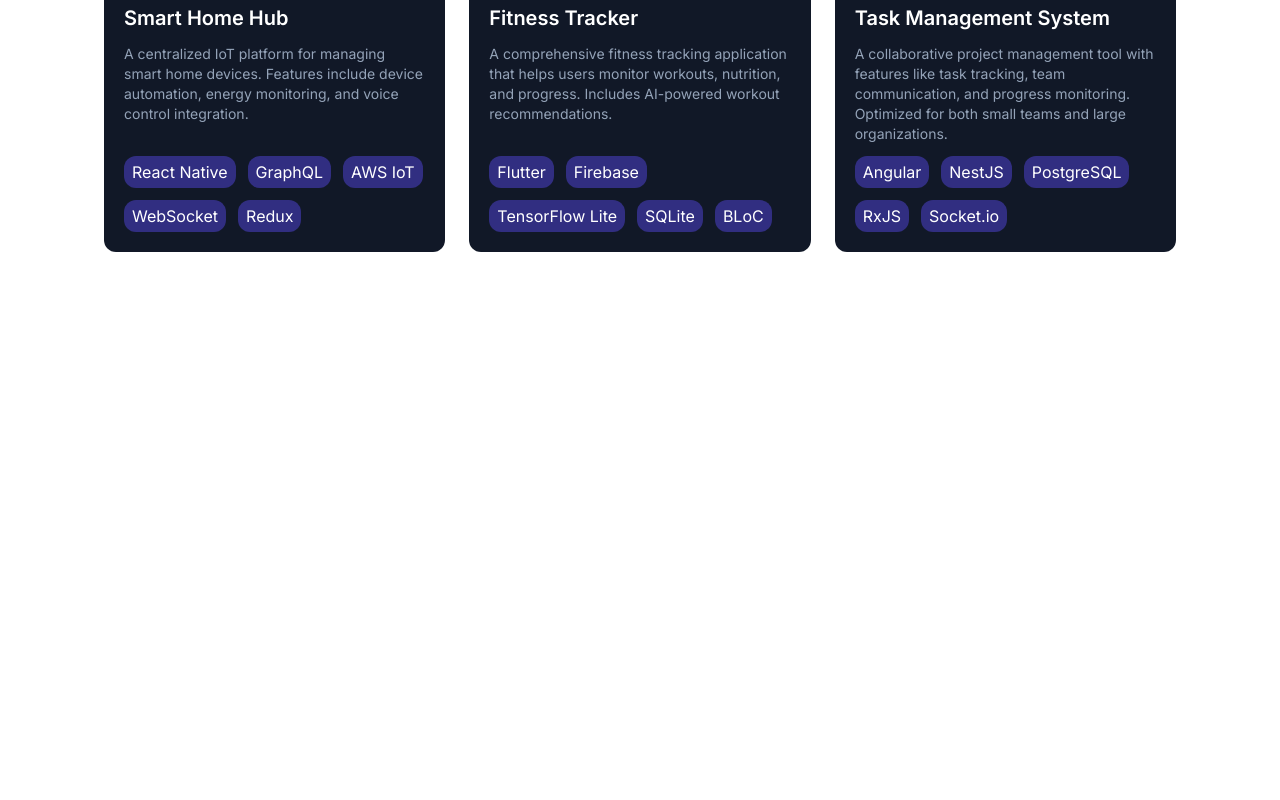
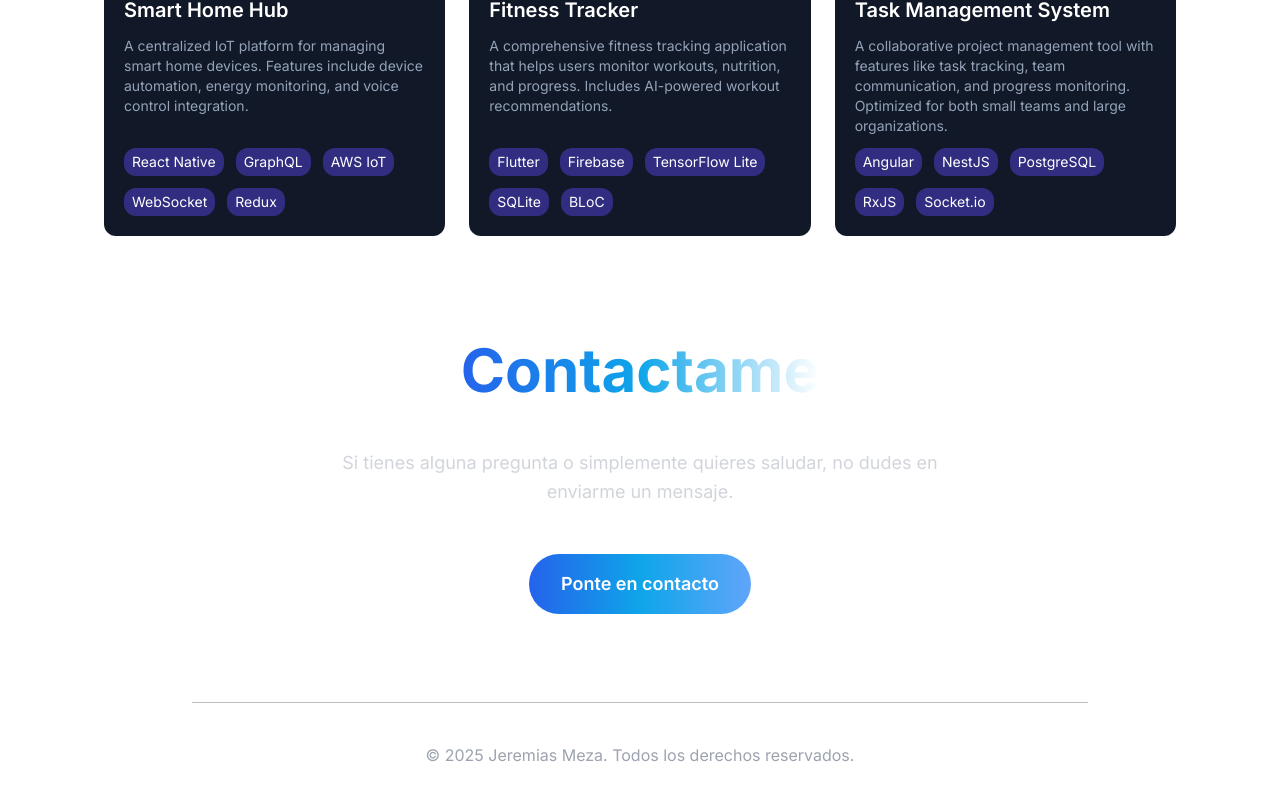
Before and after one commit to JeremiasMeza/My-Portfolio, a React (Vite) app: page / in a window 1280 px wide. Shown: the part 1824-2624 px from the top of the page. Before the commit the page ends 2116 px from the top, so only its background shows below. Built offline with nearby package versions, Linux system fonts and the light colour scheme.

Commit message:
seccion de contacto y footer

```diff
--- a/src/sections/Contact.jsx
+++ b/src/sections/Contact.jsx
@@ -1,8 +1,47 @@
+import { delay } from 'framer-motion'
 import React from 'react'
+import { motion } from 'framer-motion'
 
 const Contact = () => {
     return (
-        <div>
+        <div className='mx-auto w-full min-h-[50vh] px-4 sm:px-6 lg:px-8' id='contact'>
+            <motion.div
+                initial={{ opacity: 0, y: 50 }}
+                whileInView={{ opacity: 1, y: 0 }}
+                viewport={{ once: true }}
+                transition={{ duration: 0.5, delay: 0.1 }}
+                className='max-w-4xl mx-auto mt-16 flex items-center justify-center flex-col gap-8 sm:gap-12'
+            >
+                <motion.h1 initial={{ opacity: 0, y: 20 }}
+                whileInView={{ opacity: 1, y: 0 }}
+                viewport={{ once: true }}
+                transition={{ duration: 0.5, delay: 0.1 }}
+                className='text-4xl sm:text-5xl md:text-6xl font-bold text-transparent bg-clip-text bg-gradient-to-r from-blue-600 via-sky-500 '>
+                    Contactame
+                </motion.h1>
+
+                <motion.p
+                    initial={{ opacity: 0, y: 20 }}
+                    whileInView={{ opacity: 1, y: 0 }}
+                    viewport={{ once: true }}
+                    transition={{ duration: 0.5, delay: 0.2 }}
+                    className='text-gray-300 text-lg text-center max-w-2xl leading-relaxed'>
+                    Si tienes alguna pregunta o simplemente quieres saludar, no dudes en enviarme un mensaje.
+                    <br />
+                    </motion.p>
+                    <button className='relative overflow-hidden group bg-gradient-to-r from-blue-600 via-sky-500 to-blue-400 px-8 py-4 md:text-lg rounded-full font-semibold transform transition-all duration-300 hover:scale-105 hover:shadow-lg hover:shadow-blue-500/25 text-white '>
+                    <span className='relative z-10'>Ponte en contacto</span>
+                    <div className='absolute inset-0 bg-gradient-to-r from-blue-700 to-indigo-500 opacity-0 group-hover:opacity-100 transition-opacity duration-300'></div>
+
+                    </button>
+
+                    <footer className='w-full mt-10 border-t border-gray-800/30 p-10'>
+                        <div className='text-gray-400 text-center text-sm sm:text-base hover:text-gray-300 transition-colors '>
+                            &copy; {new Date().getFullYear()} Jeremias Meza. Todos los derechos reservados.
+
+                        </div>
+                    </footer>
+            </motion.div>
 
         </div>
     )
--- a/src/sections/Projects.jsx
+++ b/src/sections/Projects.jsx
@@ -26,13 +26,12 @@
                     <a href={project.link} target='_blank' key={project.id} className="flex flex-col rounded-xl overflow-hidden cursor-pointer transition-all duration-300 hover:scale-105 hover:shadow-2xl hover:shadow-blue-800 ">
                         <img src={project.image} className="hover:scale-105 transition-transform duration-300" alt="" />
 
-                        <div className="flex flex-col gap-3 bg-gray-900 p-5 transition-colorss duration-300 hover:bg-gray-800 flex-grow ">
+                        <div className="flex flex-col gap-3 bg-gray-900 p-5 transition-colors duration-300 hover:bg-gray-800 flex-grow ">
                             <h3 className="text-xl font-semibold">{project.title}</h3>
                             <p className="text-sm text-slate-400">{project.description}</p>
-                            <div
-                            className="flex gap-3 flex-wrap mt-auto">
+                            <div className="flex gap-3 flex-wrap mt-auto">
                                 {project.technologies.map((tech, index) => (
-                                    <span key={index} className="px-2 py-1 bg-indigo-900  rounded-xl ">{tech}</span>
+                                    <span key={index} className="px-2 py-1 bg-indigo-900  rounded-xl text-sm">{tech}</span>
                                 ))}
 
                             </div>
```
